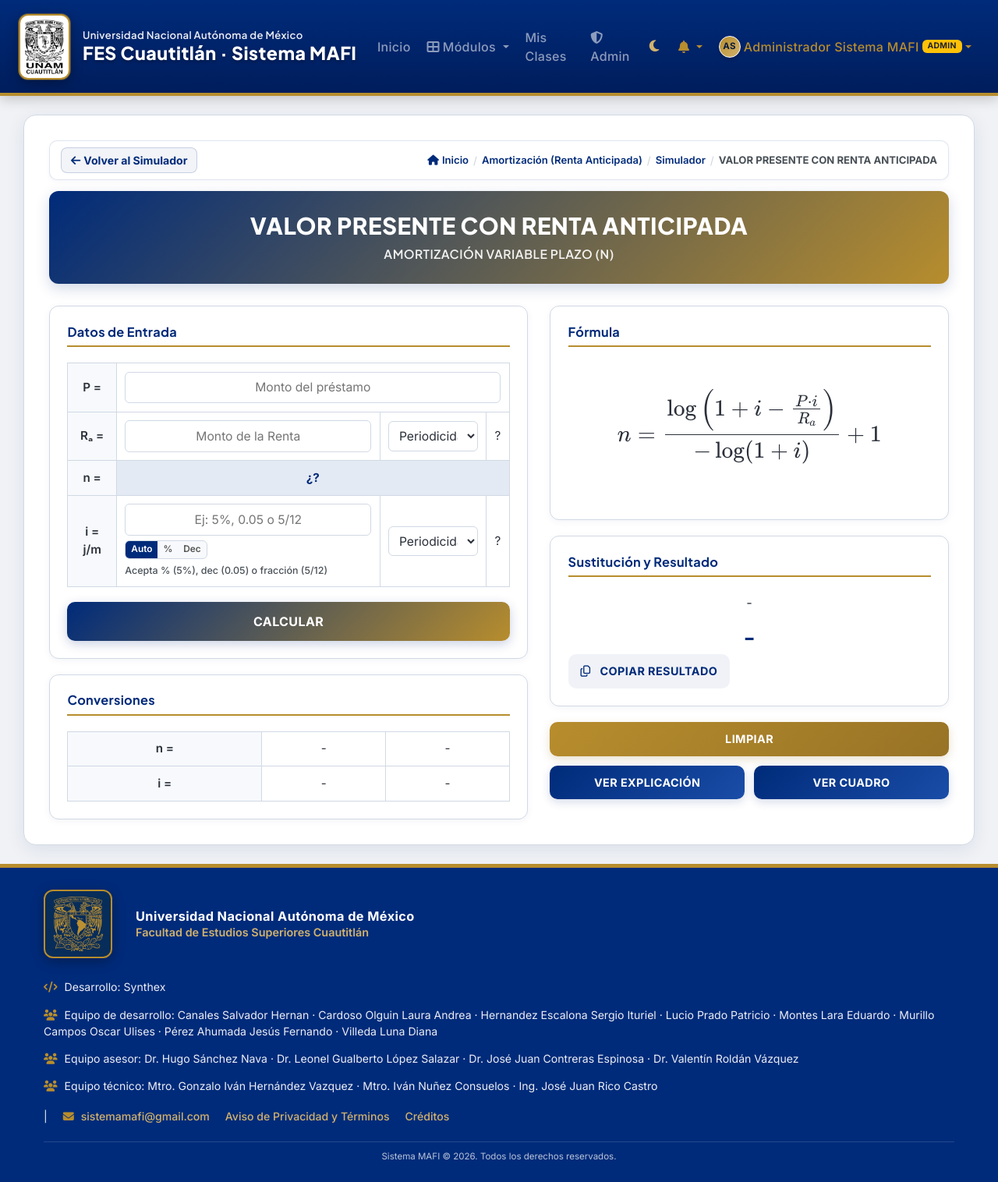
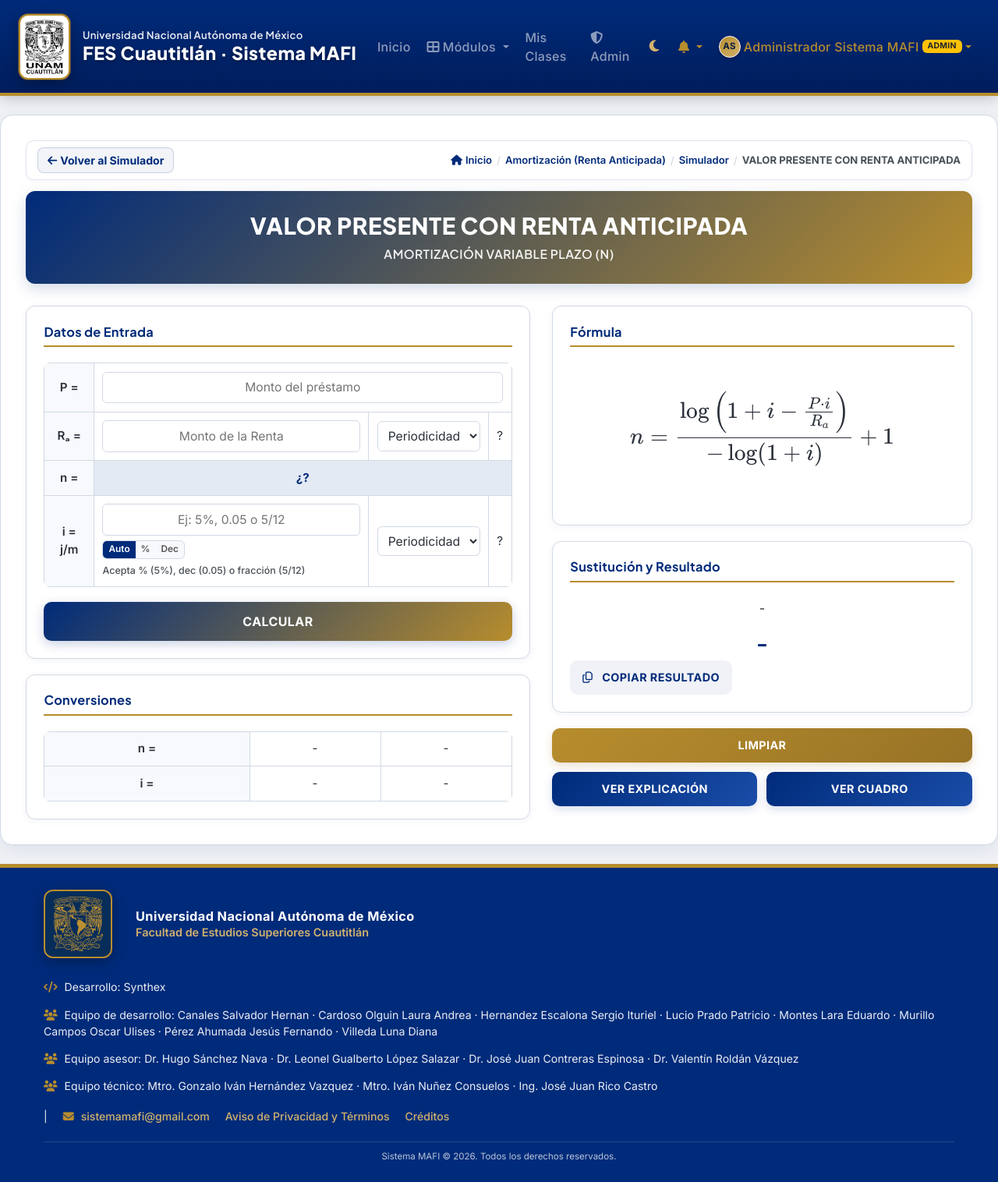
Before and after one commit to CreamSavage/MAFI, a PHP site: page /Amortizacion_con_RA/plazoRA.php in a window 1280 px wide. Shown: the whole page at 78% size. Run offline with PHP 8.4, Linux system fonts and the light colour scheme; a user stored in the database is signed in; data comes from the database, SQL or seed files in the repository; data that the repository does not hold is empty.

Commit message:
fix(ui): proteccion contra desbordamiento por cifras grandes y diseno responsive en calculadoras

```diff
--- a/assets/css/mafi.css
+++ b/assets/css/mafi.css
@@ -3881,3 +3881,286 @@ html[data-theme="oscuro"] ::-webkit-scrollbar-thumb:hover {
     border: 2px solid transparent;
     background-clip: padding-box;
 }
+
+/* ==========================================================================
+   Contención Responsive y Protección contra Desbordamiento por Cifras Grandes
+   ========================================================================== */
+html,
+body {
+    max-width: 100%;
+    overflow-x: clip;
+}
+
+.page-content-wrapper {
+    max-width: 100%;
+    min-width: 0;
+}
+
+.main-container {
+    width: 100%;
+    max-width: 1220px;
+    box-sizing: border-box;
+}
+
+.calc-shell,
+.content-card {
+    max-width: 100%;
+    box-sizing: border-box;
+    overflow-x: clip;
+}
+
+/* Evita que las columnas de CSS Grid se expandan fuera del viewport */
+.main-grid {
+    width: 100%;
+    max-width: 100%;
+}
+
+.main-grid > *,
+.calc-shell > *,
+.data-card,
+.data-card > * {
+    min-width: 0;
+    max-width: 100%;
+    box-sizing: border-box;
+}
+
+/* Contenedor horizontal seguro para tablas dentro de tarjetas de calculadoras */
+.calc-data-table-wrap {
+    width: 100%;
+    max-width: 100%;
+    overflow-x: auto;
+    -webkit-overflow-scrolling: touch;
+    border-radius: var(--radio-sm);
+}
+
+.calc-table-scroll,
+#amortization-table-container,
+#fund-table-container,
+#table-container,
+#simulation-container,
+#simulation-table-container {
+    width: 100%;
+    max-width: 100%;
+    -webkit-overflow-scrolling: touch;
+}
+
+.data-table td,
+.data-table th {
+    overflow-wrap: break-word;
+}
+
+.data-table td.result-field,
+.data-table td[id] {
+    overflow-wrap: anywhere;
+    word-break: break-word;
+}
+
+.calc-table-scroll .data-table td,
+.calc-table-scroll .data-table th {
+    white-space: nowrap;
+}
+
+.data-table input,
+.data-table select {
+    min-width: 88px;
+    max-width: 100%;
+}
+
+/* Tipografía fluida y ajuste de resultados numéricos grandes */
+.output-final {
+    font-size: clamp(1.08rem, 2.2vw, 1.48rem);
+    line-height: 1.3;
+    overflow-wrap: anywhere;
+    word-break: break-word;
+    max-width: 100%;
+    padding: 0 0.25rem;
+}
+
+.output-final.calc-verify-result {
+    font-size: clamp(1rem, 1.8vw, 1.2rem);
+}
+
+.calc-stat-value,
+.calc-note,
+.perpetuity-message {
+    overflow-wrap: anywhere;
+    word-break: break-word;
+    max-width: 100%;
+}
+
+/* Fórmulas, sustituciones, MathJax y pasos de procedimiento con scroll seguro */
+.formula-content,
+.substitution-text,
+.formula-display,
+.procedure-list li {
+    max-width: 100%;
+    overflow-x: auto;
+    overflow-y: hidden;
+    -webkit-overflow-scrolling: touch;
+    overflow-wrap: anywhere;
+    word-break: break-word;
+    box-sizing: border-box;
+}
+
+mjx-container,
+mjx-container[display="true"] {
+    max-width: 100% !important;
+    overflow-x: auto !important;
+    overflow-y: hidden !important;
+    padding: 0.2rem 0;
+    box-sizing: border-box;
+    -webkit-overflow-scrolling: touch;
+}
+
+mjx-container[display="true"] {
+    display: block !important;
+}
+
+/* Diagramas, barras de navegación y herramientas de tabla */
+.diagram {
+    max-width: 100%;
+    overflow-x: auto;
+    -webkit-overflow-scrolling: touch;
+    box-sizing: border-box;
+}
+
+.diagram-content {
+    max-width: 100%;
+    box-sizing: border-box;
+}
+
+.diagram-box {
+    max-width: 100%;
+    overflow-wrap: anywhere;
+}
+
+.diagram-title {
+    max-width: 90%;
+    white-space: nowrap;
+    overflow: hidden;
+    text-overflow: ellipsis;
+}
+
+.calc-top-nav {
+    max-width: 100%;
+    box-sizing: border-box;
+}
+
+.calc-breadcrumbs {
+    flex-wrap: wrap;
+    min-width: 0;
+    max-width: 100%;
+}
+
+.calc-table-toolbar {
+    flex-wrap: wrap;
+    gap: 6px;
+}
+
+.calc-chart-card {
+    max-width: 100%;
+}
+
+.content-card img,
+.calc-shell img {
+    max-width: 100%;
+    height: auto;
+}
+
+/* Ajustes responsivos para tabletas y móviles */
+@media (max-width: 991.98px) {
+    .main-container {
+        padding: 0 0.75rem;
+        margin: 1rem auto;
+    }
+    .calc-shell {
+        padding: 1.4rem 1.15rem;
+    }
+}
+
+@media (max-width: 768px) {
+    .header-box {
+        padding: 1.2rem 1rem;
+        margin-bottom: 1.25rem;
+    }
+    .data-card {
+        padding: 1rem 0.9rem;
+    }
+    .data-table {
+        font-size: 0.88rem;
+    }
+    .data-table td,
+    .data-table th {
+        padding: 0.5rem 0.45rem;
+    }
+    .data-table input,
+    .data-table select {
+        font-size: 0.9rem;
+        padding: 0.42rem 0.45rem;
+        min-width: 76px;
+    }
+    .formula-content.formula-main {
+        font-size: 1.25rem;
+    }
+    .calc-chart-body {
+        height: 230px;
+        padding: 0.75rem;
+    }
+    .calc-table-toolbar {
+        justify-content: flex-start;
+    }
+    .calc-top-nav {
+        padding: 8px 10px;
+        gap: 8px;
+    }
+}
+
+@media (max-width: 576px) {
+    .main-container {
+        padding: 0 0.5rem;
+        margin: 0.75rem auto;
+    }
+    .calc-shell {
+        padding: 1rem 0.75rem;
+        border-radius: var(--radio-md);
+    }
+    .data-card {
+        padding: 0.85rem 0.7rem;
+        margin-bottom: 1rem;
+    }
+    .card-title {
+        font-size: 0.95rem;
+        margin-bottom: 0.85rem;
+    }
+    .data-table {
+        font-size: 0.82rem;
+    }
+    .data-table td,
+    .data-table th {
+        padding: 0.42rem 0.35rem;
+    }
+    .data-table input,
+    .data-table select {
+        font-size: 0.85rem;
+        padding: 0.38rem 0.35rem;
+        min-width: 68px;
+    }
+    .calc-chart-body {
+        height: 210px;
+        padding: 0.65rem 0.5rem;
+    }
+    .calc-chart-header {
+        padding: 0.6rem 0.85rem;
+        font-size: 0.86rem;
+    }
+    .calc-breadcrumbs {
+        font-size: 0.75rem;
+    }
+    .btn-copiar-resultado {
+        width: 100%;
+        justify-content: center;
+    }
+    .rate-helper-bar {
+        font-size: 0.72rem;
+    }
+}
--- a/includes/layout.php
+++ b/includes/layout.php
@@ -7,7 +7,7 @@
 require_once __DIR__ . '/bootstrap.php';
 
 if (!defined('MAFI_ASSET_VERSION')) {
-    define('MAFI_ASSET_VERSION', '20261118b');
+    define('MAFI_ASSET_VERSION', '20261118c');
 }
 
 if (!function_exists('mafi_get_user_appearance')) {
```
Also changed, not shown: assets/js/calc-core.js (+77 -32 lines).
